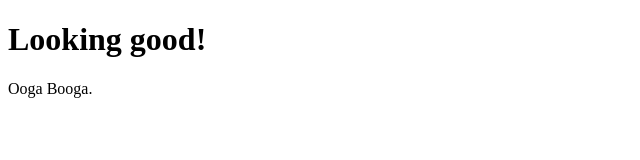
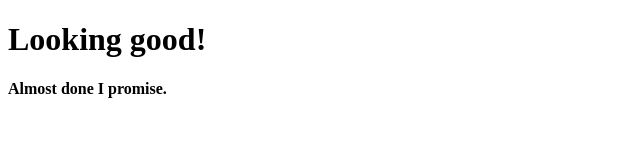
Before and after one commit to jdmar3-comp426/a00-wyn1116, a website: page index.html in a window 1280 px wide. Shown: the whole page, without its empty margins (0-640 px from the left). Drawn offline with Linux system fonts and the light colour scheme.

Commit message:
edited index.html as requested

```diff
--- a/index.html
+++ b/index.html
@@ -8,7 +8,7 @@
     <body>
         <div>
             <h1>Looking good!</h1>
-            <p>Ooga Booga.</p>
+            <p><strong>Almost done I promise.</strong></p>
         </div>
     </body>
 </html>
```
